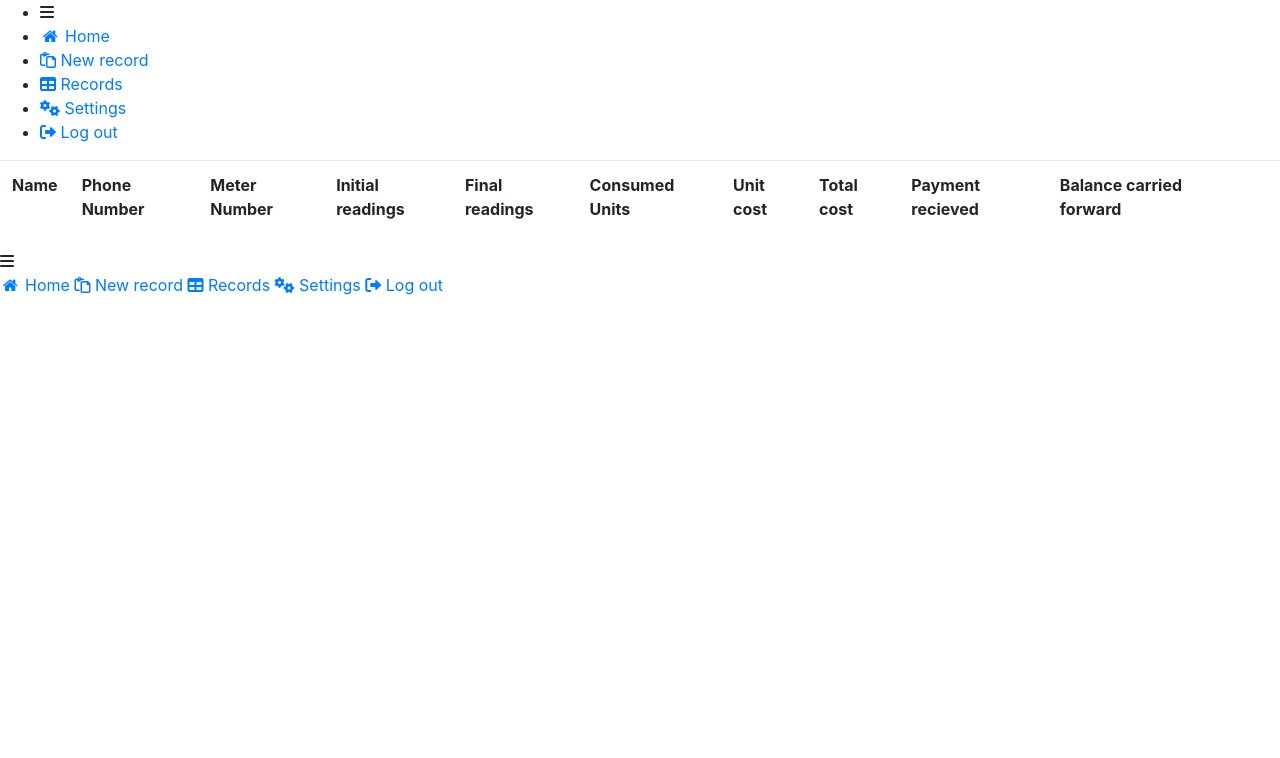
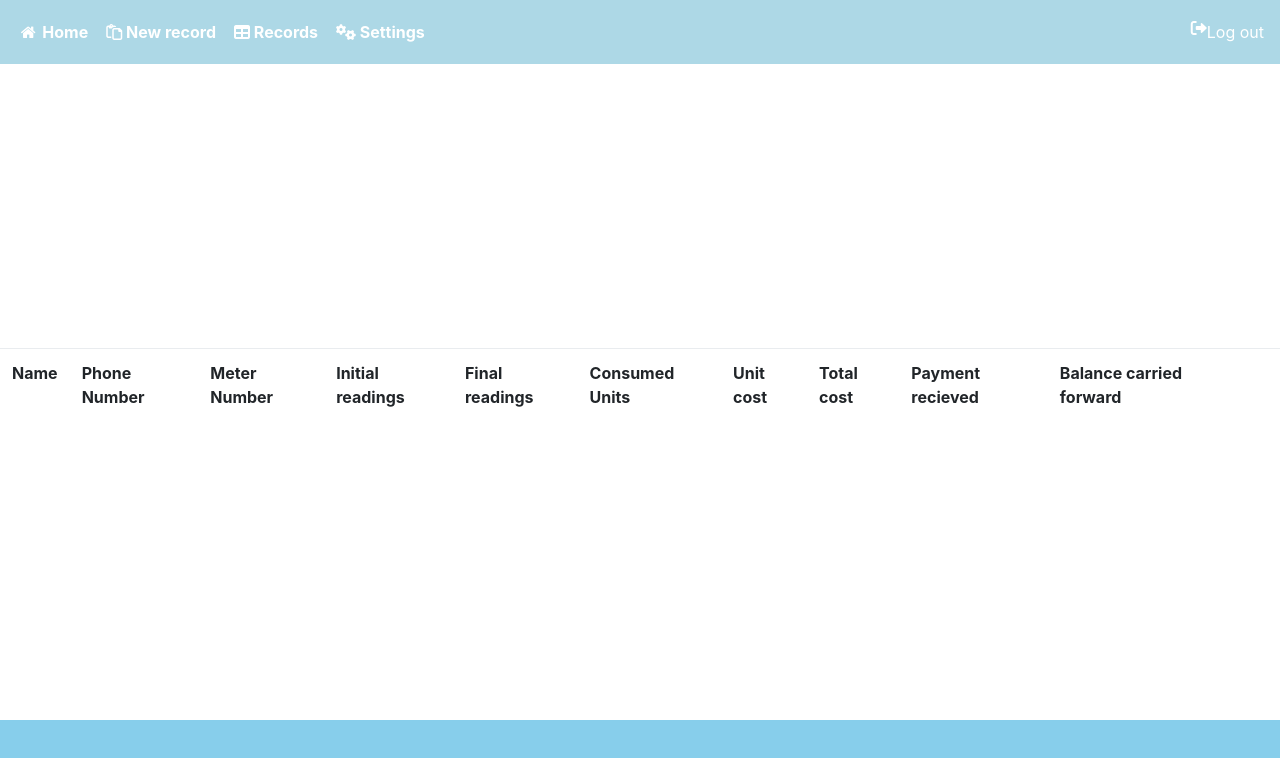
Before and after one commit to AMO15310/Water_tracker, a plain HTML site: page records/records.html in a window 1280 px wide. Drawn offline with nearby package versions, Linux system fonts and the light colour scheme; the site is published under a folder, as on GitHub Pages, so addresses that start at the root find nothing.

Commit message:
Upload files

```diff
--- a/records/display.js
+++ b/records/display.js
@@ -6,6 +6,8 @@ const switchButton = document.querySelector(".mode");
 const body = document.querySelector("body");
 let element = document.body;
 const loginbtn = document.querySelector("#loginbtn");
+const deletebtn = document.querySelector("#delete");
+const editbtn = document.querySelector(".edit");
 
 // AUTH
 const mail = document.querySelector(".email");
@@ -22,45 +24,34 @@ const password = "1234";
 //   }
 // });
 
-// let switchedMode = true
-// let notSwitched = false
-
-// if(switchedMode){
-//   switchButton.addEventListener('click', ()=>{
-
-//     // element.classList.toggle("dark-mode");
-//       body.style.backgroundColor = 'black'
-//       // switchedMode = false
-//     })
-
-// }
-// else if(!notswitched && switchedMode){
-//   console.log(switchedMode)
-//   switchButton.addEventListener('click',()=>{
-//     body.style.backgroundColor = 'white'
-//     switchedMode = true
-//   })
-// }
-
-// DARK MODE TOGGLE
-// function mode() {
-//   var element = document.body;
-//   element.classList.toggle("dark-mode");
-// }
-
 const showLinks = () => {
   linkcontainer.style.display = "flex";
 };
 const closeLinks = () => {
   linkcontainer.style.display = "none";
 };
+
 // SHOW SUCCES MESSAGE ON SUBMIT
 
 // LOAD DATA
+const records = JSON.parse(localStorage.getItem("JsonData"));
+console.log(records);
+// const rowRecord = new Array();
+let newRecords;
+
+// const newRecords2 = newRecords
 (() => {
-  const records = JSON.parse(localStorage.getItem("JsonData"));
-  console.log(records);
+  // const records = JSON.parse(localStorage.getItem("JsonData"));
+
   records.forEach((record) => {
+    const indx = records.indexOf(record);
+    // console.log(indx);
+    const del = () => {
+      // const rowRecordarray = rowRecord.push(records);
+      records.splice(indx, 1);
+      // console.log(records);
+      // return records;
+    };
     const tr = document.createElement("tr");
     tr.innerHTML = `
         <td>${record.clientName}</td>
@@ -74,27 +65,38 @@ const closeLinks = () => {
         <td>${record.totalpayed}</td>
         <td>${record.balance}</td>
         <td><button class="edit">Edit</button></td>
-        <td><button type="button" class="btn btn-danger">Delete</button></td>
+        <td><button  type="button" id="del" class="btn btn-danger delete">Delete</button></td>
 
         `;
     container.appendChild(tr);
-    // const element = document.createElement("tr");
-    // element.innerHTML = `
-    //     <td>${record.clientName}</td>
-    //     <td>${record.phoneno}</td>
-    //     <td>${record.meterv}</td>
-    //     <td>${record.initialr}</td>
-    //     <td>${record.finalr}</td>
-    //     <td>${record.consumed}</td>
-    //     <td>${record.unitCost}</td>
-    //     <td>${record.totalCost}</td>
-    //     <td>${record.totalpayed}</td>
-    //     <td>${record.balance}</td>
-
-    //     <td><button class="edit">Edit</button></td>
-    //     <td><button type="button" class="btn btn-danger">Delete</button></td>
-
-    //   `;
-    // container2.appendChild(element);
   });
 })();
+
+const delbtn = document.getElementsByClassName("delete");
+const dlbtn = document.querySelectorAll("#del");
+
+// for (let btn of delbtn) {
+//   btn.addEventListener("click", () => {
+//     // records.find((record) => {
+//     //   return record;
+//     // });
+//     console.log
+//   });
+// }
+console.log(dlbtn);
+
+dlbtn.forEach((btn) => {
+  btn.addEventListener("click", (id) => {
+    // console.log(
+    //   records.find((record) => {
+    //     return record;
+    //   })
+    // );
+
+    console.log(
+      records.find((record) => {
+        return record.id === id;
+      })
+    );
+  });
+});
--- a/records/records.html
+++ b/records/records.html
@@ -7,7 +7,7 @@
     <meta name="viewport" content="width=device-width, initial-scale=1.0">
     <title>Records</title>
     <script defer src="display.js"></script>
-    <link rel="stylesheet" href="/Water_tracker/css/style.css">
+    <link rel="stylesheet" href="../css/style.css">
     <link rel="stylesheet" href="https://cdnjs.cloudflare.com/ajax/libs/font-awesome/4.7.0/css/font-awesome.min.css">
     <link rel="stylesheet" href="https://maxcdn.bootstrapcdn.com/bootstrap/4.0.0-beta.2/css/bootstrap.min.css">
     <script src="https://ajax.googleapis.com/ajax/libs/jquery/3.2.1/jquery.min.js"></script>
@@ -27,16 +27,19 @@
                     <li><i class="fa-solid fa-bars"></i></li>
                 </div>
                 <div id="tools">
-                    <li> <a href="/Water_tracker/home/index.html" <strong> <i class="fa fa-home fa-fw"></i>
+                    <li> <a href="../home/index.html" <strong> <i class="fa fa-home fa-fw"></i>
                             Home </strong></a></li>
-                    <li><a href="/Water_tracker/newrecord/newrecord.html"><i class="fa-regular fa-clipboard"></i> New record</a></li>
+                    <li><a href="../newrecord/newrecord.html"><i class="fa-regular fa-clipboard"></i> New
+                            record</a></li>
                     <li><a href="#"><i class="fa-solid fa-table"></i> Records</a></li>
-                    <li><a href="/Water_tracker/settings/Settings.html"><i class="fa-solid fa-gears"></i> Settings</a></li>
+                    <li><a href="../settings/Settings.html"><i class="fa-solid fa-gears"></i> Settings</a>
+                    </li>
                 </div>
 
             </div>
             <div class="last">
-                <li class="last"><a class="last" href="/Water_tracker/auth/auth.html"> <i class="fa-solid fa-right-from-bracket"></i> Log out</a>
+                <li class="last"><a class="last" href="../auth/auth.html"> <i
+                            class="fa-solid fa-right-from-bracket"></i> Log out</a>
                 </li>
             </div>
         </ul>
@@ -118,12 +121,12 @@
             <i class="fa-solid fa-bars"></i>
         </div>
         <div class="lnks">
-            <a href="/Water_tracker/home/index.html" <strong> <i class="fa fa-home fa-fw"></i>
+            <a href="../home/index.html" <strong> <i class="fa fa-home fa-fw"></i>
                 Home </strong></a></li>
-            <a href="/Water_tracker/newrecord/newrecord.html"><i class="fa-regular fa-clipboard"></i> New record</a>
+            <a href="../newrecord/newrecord.html"><i class="fa-regular fa-clipboard"></i> New record</a>
             <a href="#"><i class="fa-solid fa-table"></i> Records</a>
-            <a href="/Water_tracker/settings/Settings.html"><i class="fa-solid fa-gears"></i> Settings</a>
-            <a  href=""> <i class="fa-solid fa-right-from-bracket"></i> Log out</a>
+            <a href="../settings/Settings.html"><i class="fa-solid fa-gears"></i> Settings</a>
+            <a href="../auth/auth.html"> <i class="fa-solid fa-right-from-bracket"></i> Log out</a>
 
         </div>
 
@@ -131,7 +134,7 @@
 
     <!-- <script src="script.js"></script> -->
     <link rel="stylesheet" href="records.css">
-    <script src="/Water_tracker/theme.js"></script>
+    <script src="../theme.js"></script>
 </body>
 
 </html>
```
